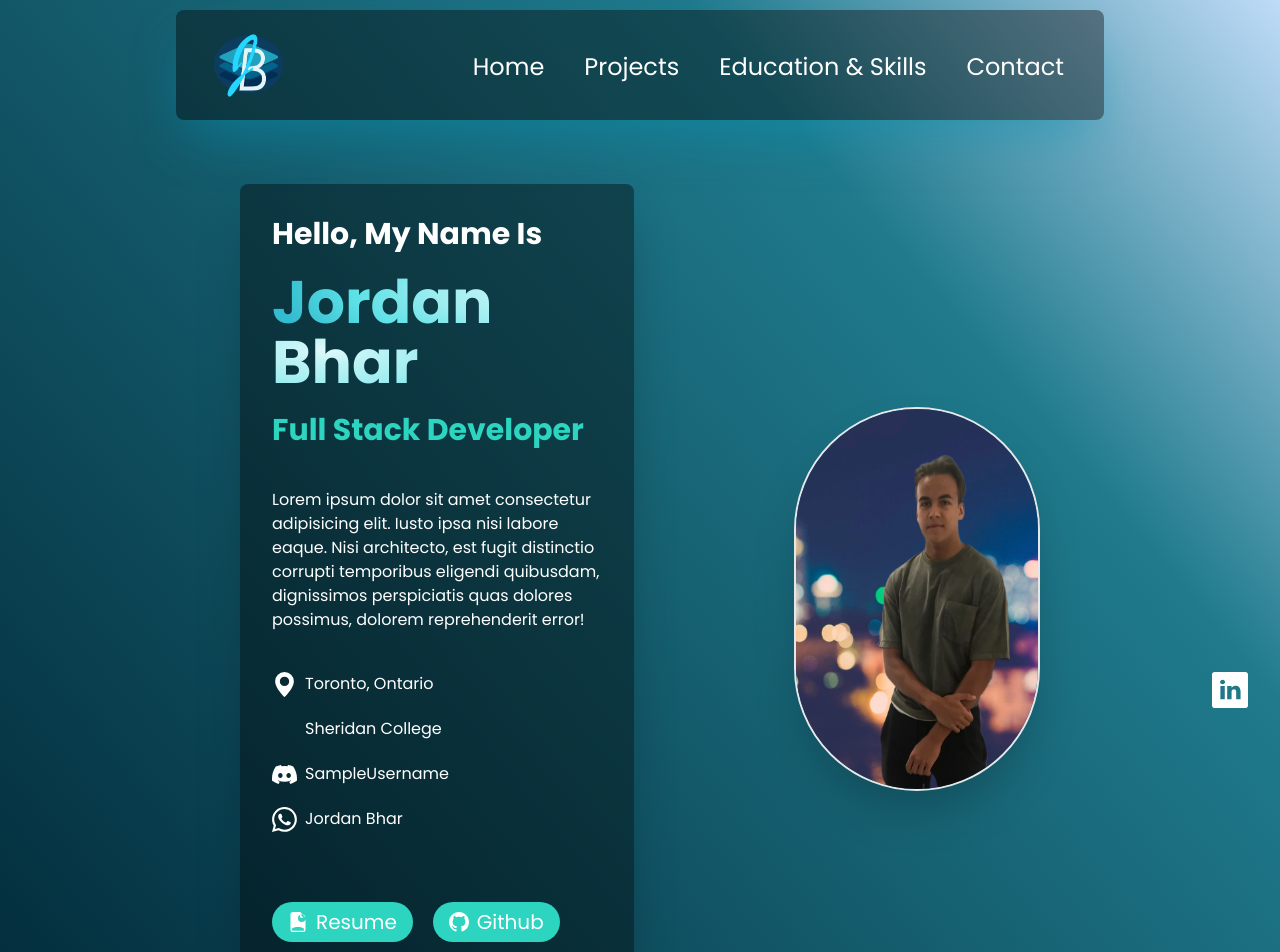
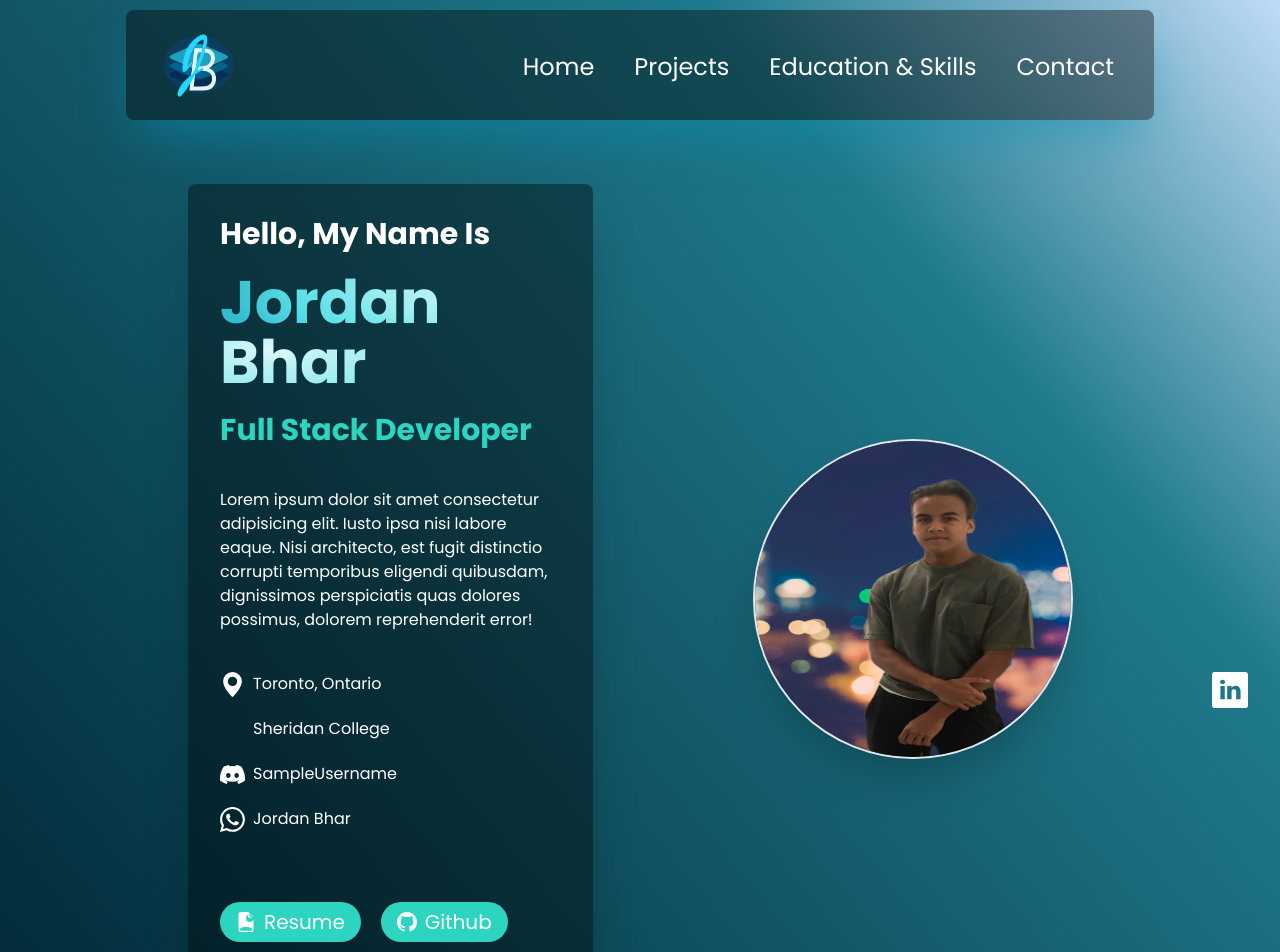
Before and after one commit to JordanBhar/DeveloperPortfolio, a React (Vite) app in the folder DevPortfolioWebsite/: page / in a window 1280 px wide. Shown: the top 952 px of the page. Built offline with nearby package versions, Linux system fonts and the light colour scheme; the HTML template or start-up script is replaced by a standard one.

Commit message:
added more responsive design updates to the profile image to look better on all device sizes

```diff
--- /dev/null
+++ b/DevPortfolioWebsite/src/components/footer.jsx
@@ -0,0 +1,7 @@
+import React from 'react'
+
+export default function footer() {
+  return (
+    <div>footer</div>
+  )
+}
--- a/DevPortfolioWebsite/src/pages/Home.jsx
+++ b/DevPortfolioWebsite/src/pages/Home.jsx
@@ -10,7 +10,7 @@ const Home = () => {
 
   return (
     <section className="mt-16" id="Home">
-      <div className={`${styles.paddingX} ${styles.flexCenter} container`}>
+      <div className={`${styles.flexCenter} container`}>
         <div className={`${styles.boxWidth}`}>
 
           <div className="flex flex-col md:flex-row space-y-5 md:space-y-10 md:space-x-40">
@@ -19,7 +19,7 @@ const Home = () => {
 
 
 
-            <div className={`${styles.containers} md:w-3/4 space-y-5 md:space-y-10`}>
+            <div className={`${styles.containers} md:w-5/6 lg:w-4/8 space-y-5 md:space-y-10`}>
 
 
 
@@ -58,7 +58,7 @@ const Home = () => {
               </div>
 
               {/* Buttons */}
-              <div className={`${styles.row} pt-[30px] space-x-5 justify-start`}>
+              <div className={`flex flex-col ss:flex-row  pt-[30px] ss:space-x-5 ss:justify-center sm:justify-start gap-y-5`}>
 
                 {/* Button 1 */}
 
@@ -85,7 +85,7 @@ const Home = () => {
             </div>
 
             {/* Row Item 2 */}
-            <div className="md:w-2/4 hidden md:flex flex flex-row justify-end ">
+            <div className="flex flex-row md:flex md:w-3/4 hidden  justify-start  xl:justify-center">
               <div className={`${styles.col} justify-center`}>
                 <img src={profile} className={stylesHome.profileImg} alt="Profile"/>
               </div>
--- a/DevPortfolioWebsite/src/style.js
+++ b/DevPortfolioWebsite/src/style.js
@@ -1,5 +1,5 @@
 const styles = {
-   boxWidth: "xl:w-[1800px] lg:w-[1200px] md:w-[800px] sm:w-[560px] ss:w-[360px] xs:w-[280px] p:w-[220px] w-full self-center mx-auto",
+   boxWidth: "xl:w-[2000px] lg:w-[1300px] md:w-[900px] sm:w-[560px] ss:w-[360px] xs:w-[280px] p:w-[220px] w-full self-center mx-auto",
 
    //use this file later on to reduce the ammount of tailwind css classes declared in the components & pages and instead put styles in here so that the page looks cleaner
 
@@ -37,7 +37,7 @@ export const stylesHome = {
 
 
   aboutButtons: 'rounded-full bg-teal-400 text-white py-2 px-4 md:py-2 md:px-4 text-base md:text-[20px]',
-  profileImg: 'h-[12em] w-[12em] md:h-[24em] md:w-[24em] shadow-2xl rounded-full border-2'
+  profileImg: 'md:absolute h-[12em] w-[12em] sm:h-[15em] sm:w-[15em] md:w-[20em] md:h-[20em]  lg:w-[25em] lg:h-[25em] shadow-2xl rounded-full border-2'
 
 }
 
```
